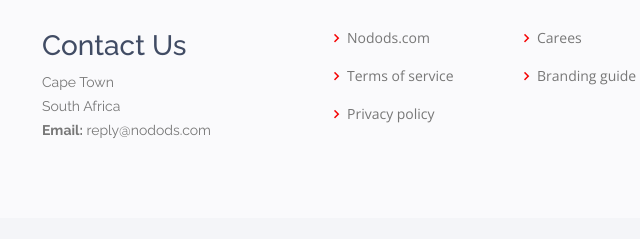
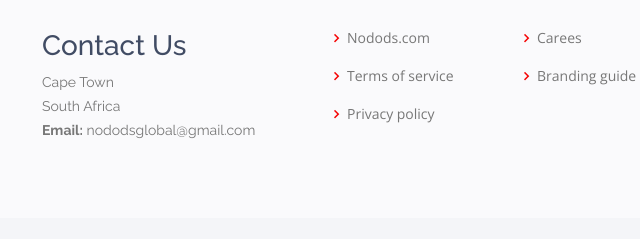
Before and after one commit to Nodods/nodods.github.io, a plain HTML site: page index.html in a window 1280 px wide. Shown: the part 2210-2449 px from the top of the page, 40-680 px from the left. Drawn offline with nearby package versions, Linux system fonts and the light colour scheme.

Commit message:
email change

```diff
--- a/index.html
+++ b/index.html
@@ -246,7 +246,7 @@
               South Africa <br>
 
 
-              <strong>Email:</strong> reply@nodods.com<br>
+              <strong>Email:</strong> nododsglobal@gmail.com<br>
             </p>
           </div>
 
```
